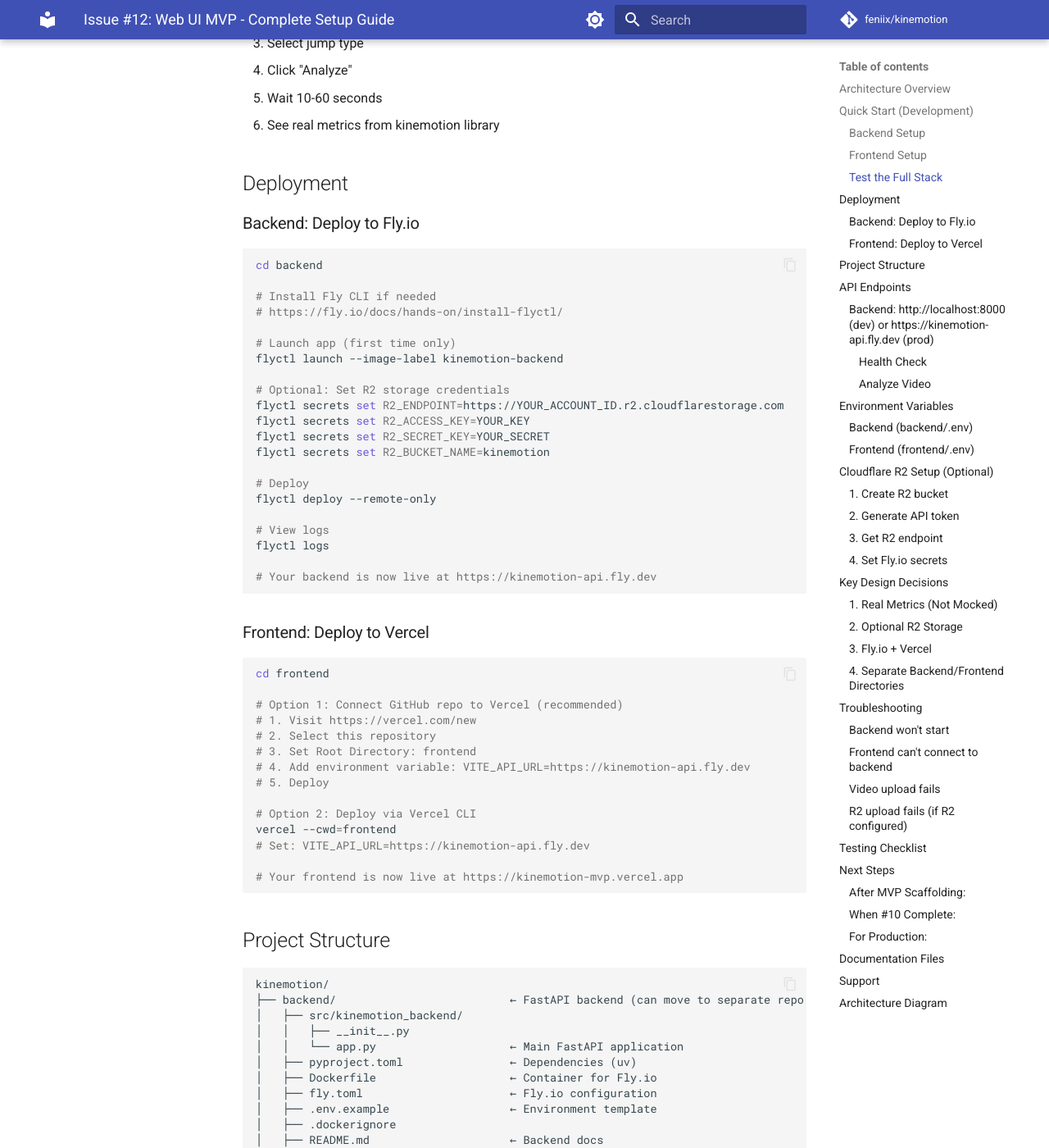
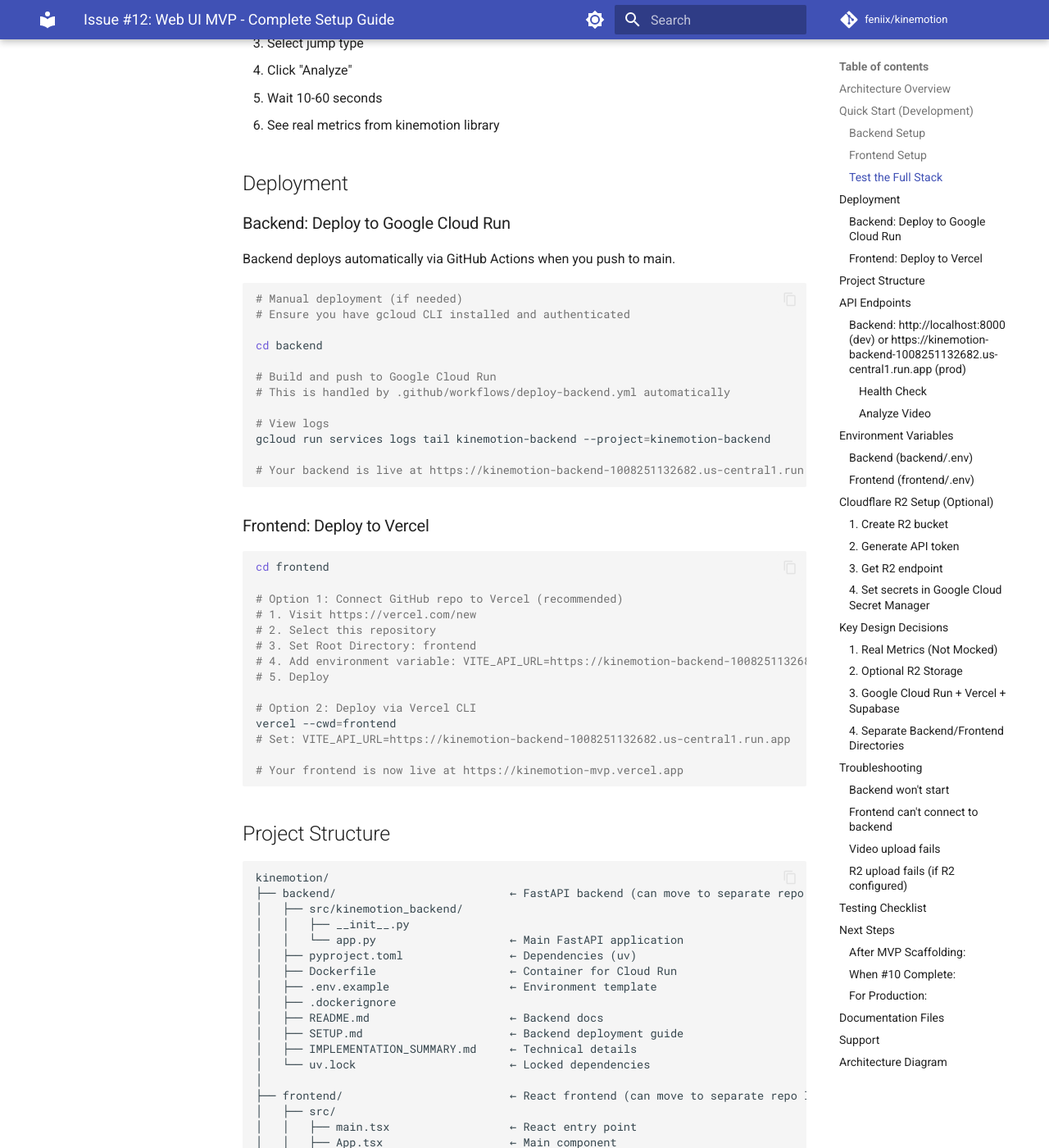
Before and after one commit to feniix/kinemotion, an MkDocs documentation site: the page built from docs/guides/setup-issue-12.md, in a window 1280 px wide and 1400 px high, scrolled down 1762 px. Shown: the whole window at 82% size. Built offline with MkDocs 1.6.1 and Material for MkDocs 9.7.7, drawn with Linux system fonts in a browser that asks for light colours; comment, search, counter and statistics services are not loaded; some of the changed text lies outside the part shown.

Commit message:
fix(codecs): remove Fly.io references, document actual Cloud Run architecture
The backend is deployed to Google Cloud Run, not Fly.io. This commit
removes all obsolete Fly.io references and correctly documents the
actual deployment architecture.

Changes:
- Delete backend/docs/fly-deployment.md (obsolete Fly.io guide)
- Update all deployment references: Fly.io → Google Cloud Run
- Update API URLs to actual Cloud Run endpoints
- Document correct architecture:
  * Backend: Google Cloud Run
  * Frontend: Vercel
  * Database: Supabase (PostgreSQL)
  * Authentication: Supabase Auth (OAuth, email/password)
  * File Storage: Cloudflare R2 (videos, results)
- Remove flyctl commands, add gcloud equivalents
- backend/Dockerfile: add libx264-dev for H.264 encoding support

Files updated:
- docs/guides/setup-issue-12.md (comprehensive architecture update)
- docs/guides/local-testing.md
- docs/quick-start.md
- backend/Dockerfile

Fixes: Production H.264 encoder missing (codec_id=27 error)

````diff
--- a/docs/guides/setup-issue-12.md
+++ b/docs/guides/setup-issue-12.md
@@ -12,7 +12,7 @@
           ▼                           ▼
     ┌─────────────┐         ┌──────────────────┐
     │  Frontend   │         │     Backend      │
-    │  (Vercel)   │         │    (Fly.io)      │
+    │  (Vercel)   │         │  (Cloud Run)     │
     │             │         │                  │
     │ React+Vite  │◄────────┤ FastAPI + uv     │
     │ Yarn        │ API     │ Real metrics     │
@@ -83,30 +83,23 @@
 
 ## Deployment
 
-### Backend: Deploy to Fly.io
+### Backend: Deploy to Google Cloud Run
+
+Backend deploys automatically via GitHub Actions when you push to main.
 
 ```bash
+# Manual deployment (if needed)
+# Ensure you have gcloud CLI installed and authenticated
+
 cd backend
 
-# Install Fly CLI if needed
-# https://fly.io/docs/hands-on/install-flyctl/
-
-# Launch app (first time only)
-flyctl launch --image-label kinemotion-backend
-
-# Optional: Set R2 storage credentials
-flyctl secrets set R2_ENDPOINT=https://YOUR_ACCOUNT_ID.r2.cloudflarestorage.com
-flyctl secrets set R2_ACCESS_KEY=YOUR_KEY
-flyctl secrets set R2_SECRET_KEY=YOUR_SECRET
-flyctl secrets set R2_BUCKET_NAME=kinemotion
-
-# Deploy
-flyctl deploy --remote-only
+# Build and push to Google Cloud Run
+# This is handled by .github/workflows/deploy-backend.yml automatically
 
 # View logs
-flyctl logs
+gcloud run services logs tail kinemotion-backend --project=kinemotion-backend
 
-# Your backend is now live at https://kinemotion-api.fly.dev
+# Your backend is live at https://kinemotion-backend-1008251132682.us-central1.run.app
 ```
 
 ### Frontend: Deploy to Vercel
@@ -118,12 +111,12 @@
 # 1. Visit https://vercel.com/new
 # 2. Select this repository
 # 3. Set Root Directory: frontend
-# 4. Add environment variable: VITE_API_URL=https://kinemotion-api.fly.dev
+# 4. Add environment variable: VITE_API_URL=https://kinemotion-backend-1008251132682.us-central1.run.app
 # 5. Deploy
 
 # Option 2: Deploy via Vercel CLI
 vercel --cwd=frontend
-# Set: VITE_API_URL=https://kinemotion-api.fly.dev
+# Set: VITE_API_URL=https://kinemotion-backend-1008251132682.us-central1.run.app
 
 # Your frontend is now live at https://kinemotion-mvp.vercel.app
 ```
@@ -137,14 +130,12 @@
 │   │   ├── __init__.py
 │   │   └── app.py                    ← Main FastAPI application
 │   ├── pyproject.toml                ← Dependencies (uv)
-│   ├── Dockerfile                    ← Container for Fly.io
-│   ├── fly.toml                      ← Fly.io configuration
+│   ├── Dockerfile                    ← Container for Cloud Run
 │   ├── .env.example                  ← Environment template
 │   ├── .dockerignore
 │   ├── README.md                     ← Backend docs
 │   ├── SETUP.md                      ← Backend deployment guide
 │   ├── IMPLEMENTATION_SUMMARY.md     ← Technical details
-│   ├── FLY_DEPLOYMENT.md             ← Fly.io guide
 │   └── uv.lock                       ← Locked dependencies
 │
 ├── frontend/                         ← React frontend (can move to separate repo later)
@@ -178,7 +169,7 @@
 
 ## API Endpoints
 
-### Backend: `http://localhost:8000` (dev) or `https://kinemotion-api.fly.dev` (prod)
+### Backend: `http://localhost:8000` (dev) or `https://kinemotion-backend-1008251132682.us-central1.run.app` (prod)
 
 #### Health Check
 
@@ -237,7 +228,17 @@
 
 # API Configuration
 LOG_LEVEL=info
-CORS_ORIGINS=http://localhost:3000,http://localhost:5173,https://kinemotion-mvp.vercel.app
+CORS_ORIGINS=http://localhost:3000,http://localhost:5173,https://kinemotion.vercel.app
+
+# R2 Storage (optional - leave empty for development)
+R2_ENDPOINT=https://your-account-id.r2.cloudflarestorage.com
+R2_ACCESS_KEY=your_access_key
+R2_SECRET_KEY=your_secret_key
+R2_BUCKET_NAME=kinemotion
+
+# Supabase Database (configured in Google Cloud Secret Manager for production)
+SUPABASE_URL=https://smutfsalcbnfveqijttb.supabase.co
+SUPABASE_ANON_KEY=your_key_here
 ```
 
 ### Frontend (`frontend/.env`)
@@ -247,7 +248,7 @@
 VITE_API_URL=http://localhost:8000
 
 # Production
-# VITE_API_URL=https://kinemotion-api.fly.dev
+# VITE_API_URL=https://kinemotion-backend-1008251132682.us-central1.run.app
 ```
 
 ## Cloudflare R2 Setup (Optional)
@@ -280,14 +281,12 @@
 # Format: https://YOUR_ACCOUNT_ID.r2.cloudflarestorage.com
 ```
 
-### 4. Set Fly.io secrets
+### 4. Set secrets in Google Cloud Secret Manager
 
 ```bash
-cd backend
-flyctl secrets set R2_ENDPOINT=https://YOUR_ACCOUNT_ID.r2.cloudflarestorage.com
-flyctl secrets set R2_ACCESS_KEY=YOUR_ACCESS_KEY
-flyctl secrets set R2_SECRET_KEY=YOUR_SECRET_KEY
-flyctl secrets set R2_BUCKET_NAME=kinemotion
+# R2 credentials are stored in Google Cloud Secret Manager
+# and accessed by Cloud Run service account
+# See backend deployment documentation for details
 ```
 
 ## Key Design Decisions
@@ -304,12 +303,14 @@
 - **Benefit:** Works without R2, scales up gracefully
 - **Implementation:** Backend gracefully handles missing R2 credentials
 
-### 3. Fly.io + Vercel
+### 3. Google Cloud Run + Vercel + Supabase
 
-- **Backend:** Fly.io free tier (3GB RAM, adequate for video processing)
+- **Backend:** Google Cloud Run (video processing, auto-scales)
 - **Frontend:** Vercel free tier (industry standard for React)
-- **Storage:** Cloudflare R2 free tier (10GB/month, covers MVP volume)
-- **Total Cost:** $0 for realistic MVP testing
+- **Database:** Supabase (PostgreSQL database)
+- **Authentication:** Supabase Auth (OAuth, email/password)
+- **Storage:** Cloudflare R2 (video and results file storage)
+- **Total Cost:** Minimal for MVP testing
 
 ### 4. Separate Backend/Frontend Directories
 
@@ -360,22 +361,19 @@
 file your_video.mp4
 
 # Check backend logs
-flyctl logs  # For production
+gcloud run services logs tail kinemotion-backend --project=kinemotion-backend
 # or check terminal for local development
 ```
 
 ### R2 upload fails (if R2 configured)
 
 ```bash
-# Verify credentials are set correctly
-flyctl secrets list
+# Check R2 credentials in Google Cloud Secret Manager
+gcloud secrets versions access latest --secret=R2_ACCESS_KEY --project=kinemotion-backend
+gcloud secrets versions access latest --secret=R2_SECRET_KEY --project=kinemotion-backend
 
-# Test R2 connection
-flyctl ssh console
-# Then in console:
-import boto3
-s3 = boto3.client('s3', endpoint_url=os.getenv('R2_ENDPOINT'), ...)
-s3.head_bucket(Bucket=os.getenv('R2_BUCKET_NAME'))
+# Verify endpoint and bucket name are correct
+# Test R2 connection from Cloud Run logs
 ```
 
 ## Testing Checklist
@@ -390,10 +388,11 @@
 - [ ] Results display correctly
 - [ ] Error messages are user-friendly
 - [ ] Mobile responsive on phone
-- [ ] Backend deploys to Fly.io
+- [ ] Backend deploys to Cloud Run (automatic via GitHub Actions)
 - [ ] Frontend deploys to Vercel
 - [ ] Production URLs work
 - [ ] R2 download links work (if R2 configured)
+- [ ] Supabase integration works
 
 ## Next Steps
 
@@ -424,7 +423,6 @@
   - `backend/README.md` - Backend overview
   - `backend/docs/setup.md` - Setup and deployment
   - `backend/docs/implementation-summary.md` - Technical details
-  - `backend/docs/fly-deployment.md` - Fly.io specific guide
   - `backend/docs/tests.md` - Test documentation
 
 - **Frontend:**
@@ -441,10 +439,10 @@
 For issues:
 
 1. Check troubleshooting section above
-1. Review backend logs: `flyctl logs`
+1. Review backend logs: `gcloud run services logs tail kinemotion-backend --project=kinemotion-backend`
 1. Check frontend console (browser DevTools)
 1. Review README files in backend/ and frontend/
-1. Check GitHub issues #10, #11 for status
+1. Check GitHub issues for known problems
 
 ## Architecture Diagram
 
@@ -466,30 +464,32 @@
              │ (multipart: video + jump_type)
              ▼
 ┌─────────────────────────┐
-│  Backend (Fly.io)       │
+│  Backend (Cloud Run)    │
 │  https://kinemotion-    │
-│  api.fly.dev            │
+│  backend...run.app      │
 │                         │
 │ FastAPI + Python 3.12   │
 │ - Upload handler        │
 │ - Real metrics (CMJ/DJ) │
 │ - R2 integration        │
+│ - Supabase client       │
 │ - Error handling        │
 └────────────┬────────────┘
-             │ Upload/download
-             │ Results JSON
-             ▼
-    ┌──────────────────┐
-    │ Cloudflare R2    │
-    │ (Optional)       │
-    │                  │
-    │ - Videos (temp)  │
-    │ - Results (JSON) │
-    │ - Debug videos   │
-    └──────────────────┘
              │
-             ▼ Download links
-         (Frontend)
+    ┌────────┴────────┐
+    │                 │
+    ▼                 ▼
+┌─────────────┐   ┌──────────────────┐
+│  Supabase   │   │ Cloudflare R2    │
+│             │   │                  │
+│ - Auth      │   │ - Videos (temp)  │
+│ - Database  │   │ - Results (JSON) │
+│ - Sessions  │   │ - Debug videos   │
+│ - Metadata  │   └──────────────────┘
+└─────────────┘            │
+                           ▼
+                      (Frontend)
+                   Download links
 ```
 
 ______________________________________________________________________
````
Also changed, not shown: other parts of docs/guides/setup-issue-12.md (+2 -2 lines), backend/docs/fly-deployment.md (deleted, +0 -226 lines), docs/guides/local-testing.md (+2 -2 lines), docs/quick-start.md (+1 -1 lines), 1 other file.
